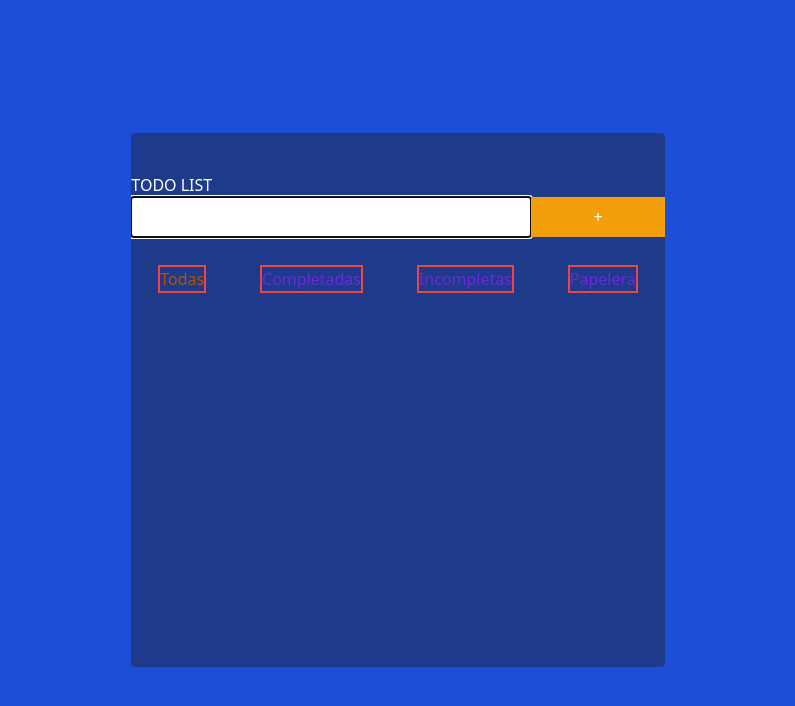
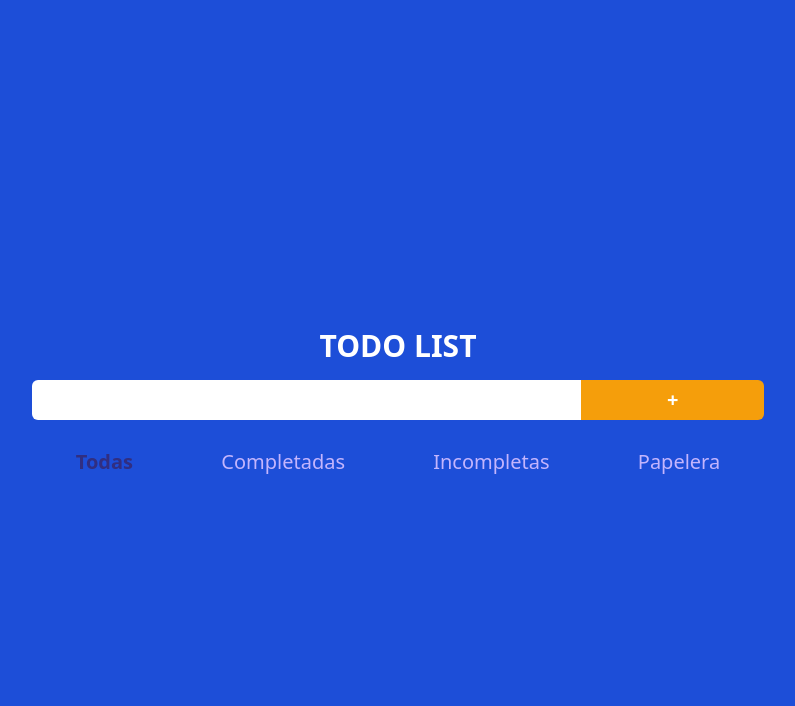
Before and after one commit to carlosAguinaga/todo-taidwind, a React (Create React App) app: page / in a window 1280 px wide. Shown: the top 706 px of the page, without its empty margins (242-1037 px from the left). Built offline with nearby package versions, Linux system fonts and the light colour scheme.

Commit message:
feat: input validated

```diff
--- a/src/App.jsx
+++ b/src/App.jsx
@@ -12,6 +12,16 @@ function App() {
 
   const handleAddTodo = (e) => {
     e.preventDefault();
+
+    if (todoTitle === "") {
+      return console.log('La tarea introducida está vacia');
+    }
+
+    if (totalTasks.some(el => el.title === todoTitle)) {
+      setTodoTitle("");
+      return console.log('Ya hay una tarea con este nombre');
+    }
+
     setTotalTasks([
       ...totalTasks,
       { id: Date.now(), title: todoTitle, completed: false, eliminated: false },
@@ -32,9 +42,9 @@ function App() {
   }, [totalTasks]);
 
   return (
-    <div className="h-screen bg-blue-700 flex justify-center items-center">
-      <div className="w-full bg-blue-900 text-white py-10 rounded md:w-5/12 h-2/3 overflow-scroll">
-        <h2 className="text-left">TODO LIST</h2>
+    <div className="min-h-screen pt-1 bg-blue-700 flex justify-center items-center px-3">
+      <div className="w-full text-white py-10 rounded md:w-7/12  overflow-scroll">
+        <h1 className="text-center mb-4 text-3xl font-bold">TODO LIST</h1>
         <AddTodo
           setTodoTitle={setTodoTitle}
           handleAddTodo={handleAddTodo}
--- a/src/components/AddTodo.jsx
+++ b/src/components/AddTodo.jsx
@@ -5,12 +5,12 @@ const AddTodo = ({  handleAddTodo, setTodoTitle, todoTitle }) => {
     <form className="flex w-full">
       <input
         type="text"
-        className="w-3/4 p-2 text-black"
+        className="w-3/4 p-2 text-black outline-none rounded-l-md"
         autoFocus={true}
         value={todoTitle}
         onChange={(e) => setTodoTitle(e.target.value)}
       />
-      <button className="bg-yellow-500 w-1/4" onClick={handleAddTodo}>
+      <button className="bg-yellow-500 w-1/4 rounded-r-md text-xl font-bold" onClick={handleAddTodo}>
         +
       </button>
     </form>
--- a/src/components/FilterTask.jsx
+++ b/src/components/FilterTask.jsx
@@ -2,40 +2,46 @@ import React from "react";
 
 const FilterTask = ({ currentFilter, setCurrentFilter }) => {
   return (
-    <div className="flex justify-around">
+    <div className="flex flex-wrap justify-around mt-5">
       <button
-        className={`flex border-2 border-red-500 ${
-          currentFilter === "Todas" ? "text-yellow-700" : "text-purple-700"
+        className={`flex text-xl  mx-1 ${
+          currentFilter === "Todas" ? "text-indigo-900 font-bold" : "text-purple-300"
         }`}
         onClick={() => currentFilter !== "Todas" && setCurrentFilter("Todas")}
       >
         Todas
       </button>
       <button
-        className={`flex border-2 border-red-500 ${
+        className={`flex text-xl mx-1 ${
           currentFilter === "Completadas"
-            ? "text-yellow-700"
-            : "text-purple-700"
+            ? "text-indigo-900 font-bold"
+            : "text-purple-300"
         }`}
-        onClick={() => currentFilter !== "Completadas" && setCurrentFilter("Completadas")}
+        onClick={() =>
+          currentFilter !== "Completadas" && setCurrentFilter("Completadas")
+        }
       >
         Completadas
       </button>
       <button
-        className={`flex border-2 border-red-500 ${
+        className={`flex text-xl mx-1 ${
           currentFilter === "Incompletas"
-            ? "text-yellow-700"
-            : "text-purple-700"
+            ? "text-indigo-900 font-bold"
+            : "text-purple-300"
         }`}
-        onClick={() => currentFilter !== "Incompletas" && setCurrentFilter("Incompletas")}
+        onClick={() =>
+          currentFilter !== "Incompletas" && setCurrentFilter("Incompletas")
+        }
       >
         Incompletas
       </button>
       <button
-        className={`flex border-2 border-red-500 ${
-          currentFilter === "Papelera" ? "text-yellow-700" : "text-purple-700"
+        className={`flex text-xl mx-1 ${
+          currentFilter === "Papelera" ? "text-indigo-900 font-bold" : "text-purple-300"
         }`}
-        onClick={() => currentFilter !== "Papelera" && setCurrentFilter("Papelera")}
+        onClick={() =>
+          currentFilter !== "Papelera" && setCurrentFilter("Papelera")
+        }
       >
         Papelera
       </button>
--- a/src/components/TodoItem.jsx
+++ b/src/components/TodoItem.jsx
@@ -1,6 +1,4 @@
 import React from "react";
-import deleteIcon from "../assets/deleteIcon.svg";
-import back from "../assets/back.svg";
 
 const TodoItem = ({ item, setTotalTasks, totalTasks }) => {
   const handleCheckbox = () => {
@@ -32,7 +30,7 @@ const TodoItem = ({ item, setTotalTasks, totalTasks }) => {
   };
 
   return (
-    <div className="flex justify-between item-center w-full border-b border-gray-500 py-2">
+    <div className="flex justify-between item-center w-full bg-indigo-900 rounded-md py-3 px-4 my-3">
       <div className="flex items-center gap-x-4">
         {!item.eliminated && (
           <input
@@ -52,19 +50,37 @@ const TodoItem = ({ item, setTotalTasks, totalTasks }) => {
       {item.completed && (
         <div className="flex items-center gap-x-4">
           {item.eliminated && (
-            <img
-              src={back}
-              alt=""
-              className="cursor-pointer"
+            <svg
+              xmlns="http://www.w3.org/2000/svg"
+              className="h-5 w-5 cursor-pointer hover: fill-current hover:text-green-400"
+              fill="none"
+              viewBox="0 0 24 24"
+              stroke="currentColor"
               onClick={handleRestart}
+            >
+              <path
+                strokeLinecap="round"
+                strokeLinejoin="round"
+                strokeWidth={2}
+                d="M3 10h10a8 8 0 018 8v2M3 10l6 6m-6-6l6-6"
+              />
+            </svg>
+          )}
+          <svg
+            xmlns="http://www.w3.org/2000/svg"
+            className="h-5 w-5 cursor-pointer hover: fill-current hover:text-red-500"
+            fill="none"
+            viewBox="0 0 24 24"
+            stroke="currentColor"
+            onClick={handleRemove}
+          >
+            <path
+              strokeLinecap="round"
+              strokeLinejoin="round"
+              strokeWidth={2}
+              d="M19 7l-.867 12.142A2 2 0 0116.138 21H7.862a2 2 0 01-1.995-1.858L5 7m5 4v6m4-6v6m1-10V4a1 1 0 00-1-1h-4a1 1 0 00-1 1v3M4 7h16"
             />
-          )}
-          <img
-            src={deleteIcon}
-            alt=""
-            className="cursor-pointer"
-            onClick={handleRemove}
-          />
+          </svg>
         </div>
       )}
     </div>
--- a/src/components/TodoList.jsx
+++ b/src/components/TodoList.jsx
@@ -2,7 +2,7 @@ import React from 'react'
 
 const TodoList = ({children}) => {
     return (
-        <div className="mt-7 bg-indigo-900">
+        <div className="mt-7">
             {children}
         </div>
     )
```
